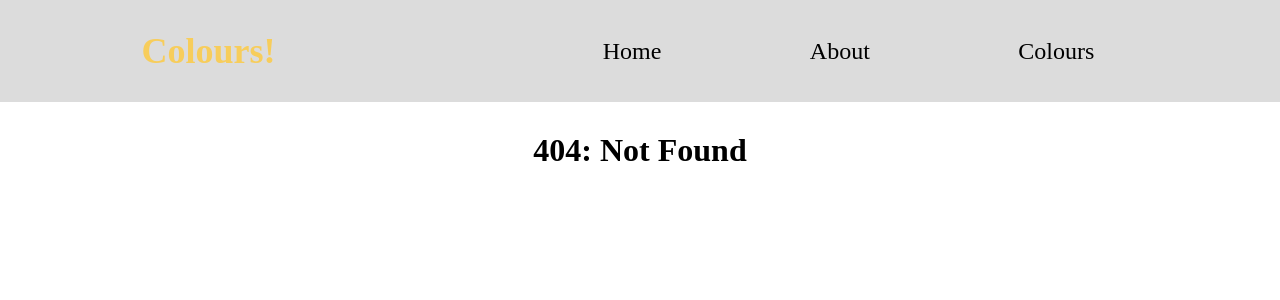
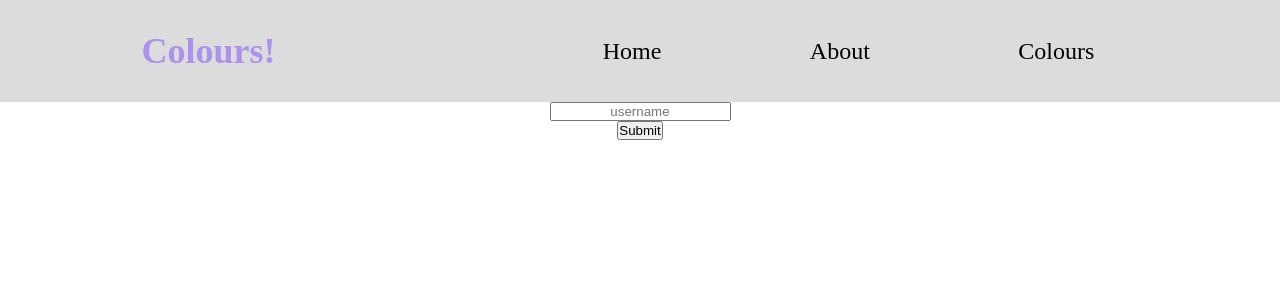
Before and after one commit to anawinter53/colours-react, a React (Vite) app: page /login in a window 1280 px wide. Before the commit this address had no page. Shown: the top 300 px of the page. Built offline with nearby package versions, Linux system fonts and the light colour scheme.

Commit message:
add login and protected route

```diff
--- a/src/App.jsx
+++ b/src/App.jsx
@@ -1,9 +1,11 @@
 import React, {useState} from 'react';
 import Nav from './layout/Nav';
-import {Home, About, ColourPage, ColourItem} from './pages';
+import {Home, About, ColourPage, ColourItem, Login} from './pages';
 import './App.css';
 import data from './config/data.json';
 import { Routes, Route } from 'react-router-dom'
+import ProtectedRoute from "./routes";
+import { AuthProvider } from './contexts';
 
 export default function App() {
   const [colourData, setColourData] = useState(data)
@@ -11,17 +13,20 @@ export default function App() {
 
   return (
     <div className='App'>
+      <AuthProvider>
         <Routes>
           <Route path='/' element={<Nav />}>
             <Route index element={<Home />}/>
             <Route path='about' element={<About />}/>
-          <Route path='colours'>
+            <Route path='colours' element={<ProtectedRoute redirectTo="/login" />}>
               <Route index element={<ColourPage colourData={colourData} />}/>
               <Route path=':id' element={<ColourItem colourData={colourData}/>}/>
             </Route>
+            <Route path="login" element={<Login />}></Route>
             <Route path='*' element={<h1>404: Not Found</h1>}/>
           </Route>
         </Routes>
+      </AuthProvider>
     </div>
   )
 }
--- /dev/null
+++ b/src/contexts/index.jsx
@@ -0,0 +1,20 @@
+import React, { useState, useContext, createContext } from "react";
+
+// create context
+const AuthContext = createContext();
+
+// create provider, pass children (placeholder for nested components)
+export const AuthProvider = ({ children }) => {
+    const [user, setUser] = useState();
+
+    // returning jsx, passing val to provider and nest children within
+    return (
+        <AuthContext.Provider value={{ user, setUser }}>
+            {children}
+        </AuthContext.Provider>
+    );
+};
+
+
+// create custom hook that can be used in all components to use context, allows access to user and setUser
+export const useAuth = () => useContext(AuthContext);
--- a/src/pages/HomePage/index.jsx
+++ b/src/pages/HomePage/index.jsx
@@ -1,10 +1,12 @@
 import React from 'react';
+import { useAuth } from "../../contexts";
 
 export default function Home() {
+    const { user } = useAuth();
     return (
         <div>
             <h1>Home</h1>
-            <p>I am a homepage!</p>
+            <p>Welcome, {user}!</p>
         </div>
     )
 }
--- /dev/null
+++ b/src/pages/Login/index.jsx
@@ -0,0 +1,28 @@
+import React, { useState } from "react";
+import { useNavigate } from "react-router-dom";
+import { useAuth } from "../../contexts";
+
+export default function Login() {
+    const [inputValue, setInputValue] = useState("");
+    //object destructuring, only taking setUser
+    const { setUser } = useAuth();
+    const goTo = useNavigate()
+
+    function handleInput(e) {
+        setInputValue(e.target.value);
+    }
+
+    async function handleSubmit(e) {
+        e.preventDefault();
+        setUser(inputValue)
+        goTo('/')
+    }
+
+    return (
+        <form onSubmit={handleSubmit}>
+            <input type="text" onChange={handleInput} value={inputValue} placeholder="username" autoComplete="off"/>
+            <br />
+            <input type="submit" />
+        </form>
+    );
+}
--- a/src/pages/index.jsx
+++ b/src/pages/index.jsx
@@ -2,3 +2,4 @@ export {default as Home} from './HomePage';
 export {default as About} from './AboutPage';
 export {default as ColourPage} from './ColourPage';
 export {default as ColourItem} from './ColourItem';
+export {default as Login} from './Login';
--- /dev/null
+++ b/src/routes/index.jsx
@@ -0,0 +1,9 @@
+import React from "react";
+import { Navigate, Outlet } from "react-router-dom";
+import { useAuth } from "../contexts";
+
+export default function ProtectedRoute({ redirectTo }) {
+    const {user} = useAuth();
+
+    return user ? <Outlet /> : <Navigate to={redirectTo} />;
+}
```
Lines whose indentation alone changed are shown as unchanged.
